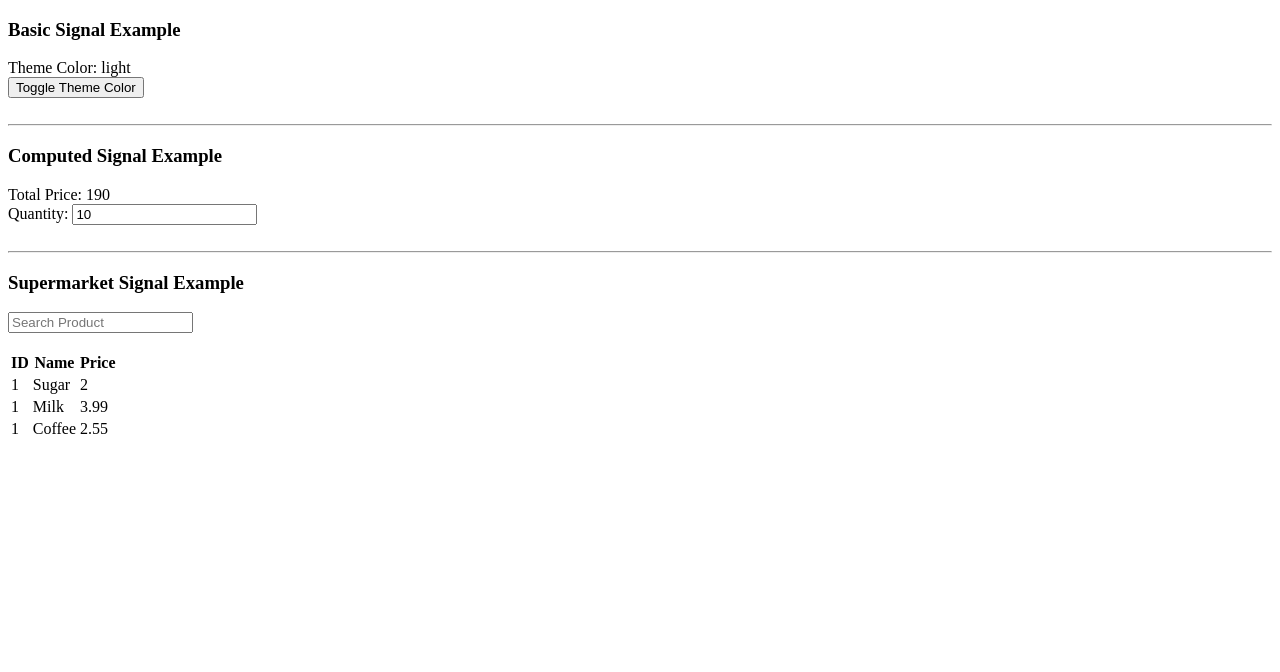
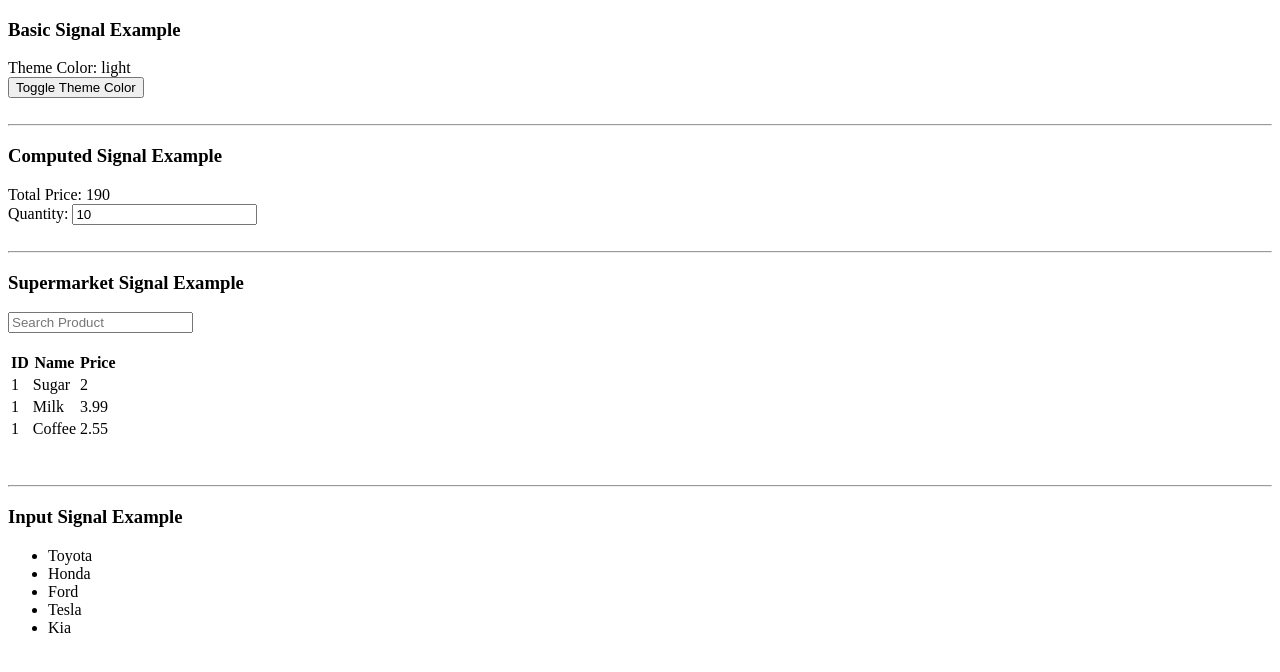
Before and after one commit to ShaneDsouza4/ng-signals-example, an Angular app: page / in a window 1280 px wide. Shown: the top 672 px of the page. Built offline with nearby package versions, Linux system fonts and the light colour scheme.

Commit message:
Input Signal to pass value to Child Component

```diff
--- a/src/app/app.component.html
+++ b/src/app/app.component.html
@@ -25,5 +25,8 @@
     <td>{{item.name}}</td>
     <td>{{item.price}}</td>
   </tr>
-</table>
+</table><br><br>
+<hr>
+<h3>Input Signal Example</h3>
+<app-vehicle-list [vehicles]="allVehicles"></app-vehicle-list>
 <router-outlet />
--- a/src/app/app.component.ts
+++ b/src/app/app.component.ts
@@ -1,17 +1,28 @@
 import { CommonModule } from '@angular/common';
 import { Component, computed, effect, OnInit, signal } from '@angular/core';
 import { RouterOutlet } from '@angular/router';
+import { Vehicle } from './vehicle';
+import { VehicleListComponent } from './vehicle-list/vehicle-list.component';
 
 @Component({
   selector: 'app-root',
   standalone: true,
-  imports: [RouterOutlet, CommonModule],
+  imports: [RouterOutlet, CommonModule, VehicleListComponent],
   templateUrl: './app.component.html',
   styleUrl: './app.component.css'
 })
 export class AppComponent implements OnInit {
 
   title = 'ng-signals-example';
+
+  /* Input Signal Example */
+  allVehicles: Vehicle[] = [
+    { id: 1, make: "Toyota", model: "Camry", year: 2020, color: "Silver" },
+    { id: 2, make: "Honda", model: "Civic", year: 2019, color: "Blue" },
+    { id: 3, make: "Ford", model: "F-150", year: 2021, color: "Black" },
+    { id: 4, make: "Tesla", model: "Model 3", year: 2023, color: "White" },
+    { id: 9, make: "Kia", model: "Sportage", year: 2023, color: "White" },
+  ]
 
   /* Signal Use Case Example 3 */
   products = signal([
--- /dev/null
+++ b/src/app/vehicle-list/vehicle-list.component.html
@@ -0,0 +1,8 @@
+<div>
+    <ul>
+        <li *ngFor="let vehicle of vehicles()">
+            <!-- <li *ngFor="let vehicle of filteredVehicles()"> Computed Signal-->
+            {{vehicle.make}}
+        </li>
+    </ul>
+</div>
--- /dev/null
+++ b/src/app/vehicle-list/vehicle-list.component.ts
@@ -0,0 +1,22 @@
+import { CommonModule, } from '@angular/common';
+import { Component, computed, input } from '@angular/core';
+import { Vehicle } from '../vehicle';
+
+@Component({
+  selector: 'app-vehicle-list',
+  standalone: true,
+  imports: [CommonModule],
+  templateUrl: './vehicle-list.component.html',
+  styleUrl: './vehicle-list.component.css'
+})
+export class VehicleListComponent {
+
+  //Need info of Vehicles Component -> Component
+  vehicles = input.required<Vehicle[]>();
+
+  //Computed Signal
+  filteredVehicles = computed(() => {
+    return this.vehicles().filter(x => x.make.includes("Honda"))
+  })
+
+}
--- /dev/null
+++ b/src/app/vehicle.ts
@@ -0,0 +1,9 @@
+export class Vehicle {
+    constructor(
+        public id: number,
+        public make: string,
+        public model: string,
+        public year: number,
+        public color: string
+    ) { }
+}
```
Also changed, not shown: src/app/vehicle-list/vehicle-list.component.css (added), 1 other file (tests, documents, lock files or other folders).
